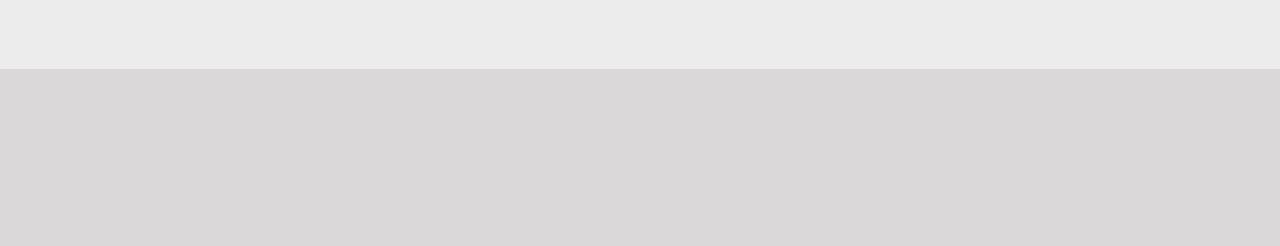
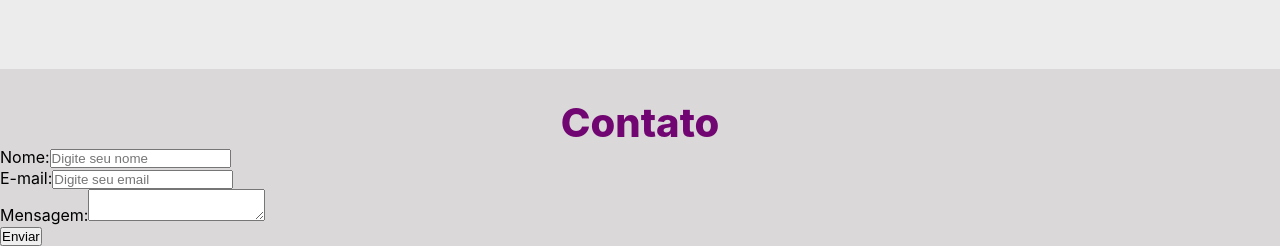
Before and after one commit to adrianemaciel/my-portfolio-react, a React (Create React App) app: page / in a window 1280 px wide. Shown: the part 2948-3194 px from the top of the page. Before the commit the page ends 3017 px from the top, so only its background shows below. Built offline with nearby package versions, Linux system fonts and the light colour scheme.

Commit message:
form addition

```diff
--- a/src/App.js
+++ b/src/App.js
@@ -263,6 +263,27 @@ function App() {
           </div>
         </div>
       </section>
+      <section className="contact">
+        <h2>Contato</h2>
+        <form className="form">
+          <div>
+            <label for="nome">Nome:</label>
+            <input type="text" id="nome" placeholder="Digite seu nome" />
+            </div>
+          <div>
+            <label for="email">E-mail:</label>
+            <input type="email" id="email" placeholder="Digite seu email" />
+          </div>
+          <div>
+            <label for="msg">Mensagem:</label>
+            <textarea id="msg"></textarea>
+          </div>
+          <div class="button">
+            <button type="submit">Enviar</button>
+          </div>
+        </form>
+      </section>
+
     </>
   );
 }
--- a/src/style.css
+++ b/src/style.css
@@ -30,14 +30,16 @@ body {
 .courses,
 .courses-cards,
 .projects,
-.project {
+.project,
+.form {
   max-width: 1300px;
   margin: auto;
 }
 
 .wrapper h2,
 .courses h2,
-.projects h2 {
+.projects h2,
+.contact h2 {
   text-align: center;
 
   padding-top: 30px;
@@ -57,7 +59,8 @@ body {
 
 /***********MENU/NAVEGAÇÃO***********/
 
-.navigation {
+.navigation,
+.courses {
   background: var(--primary-color);
 }
 
@@ -126,10 +129,6 @@ nav ul li {
 
 /***********SECAO CURSOS E PROJETOS***********/
 
-.courses {
-  background-color: var(--primary-color);
-}
-
 .courses h2 {
   color: white;
 }
```
